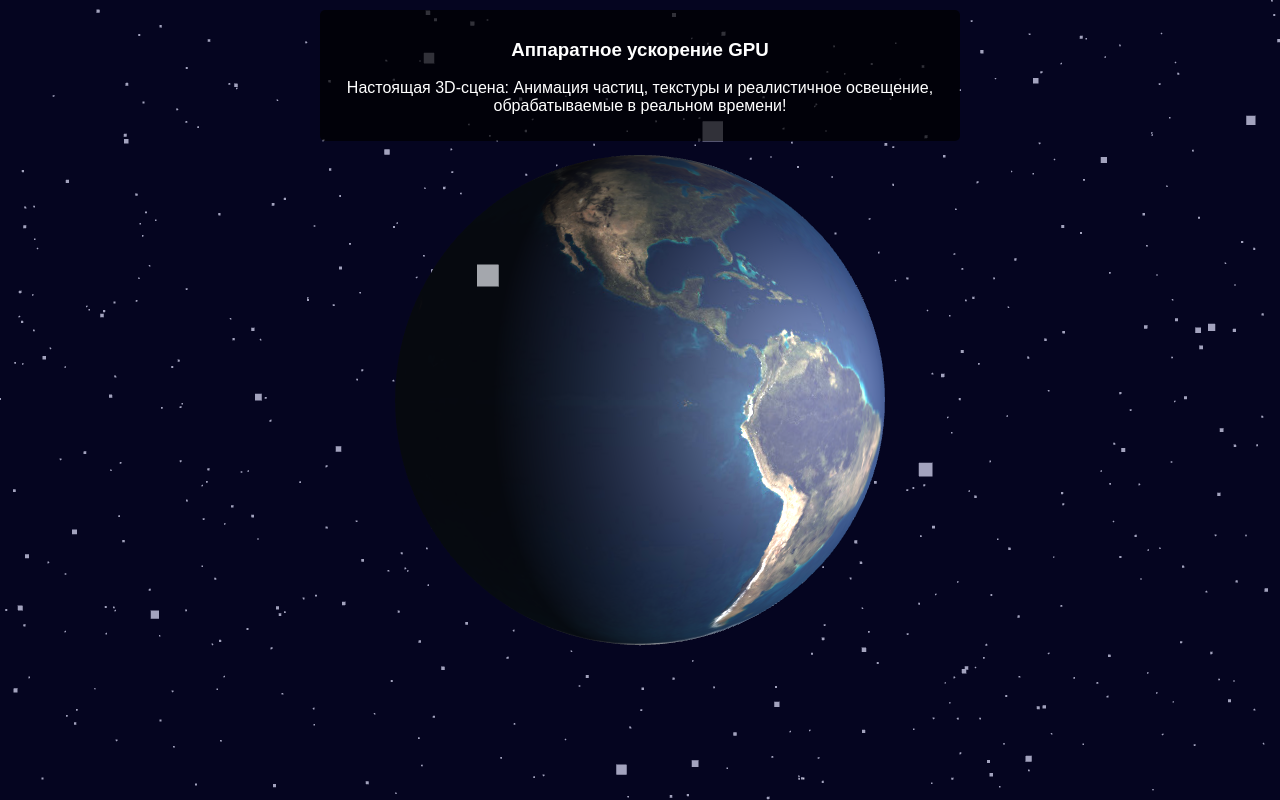
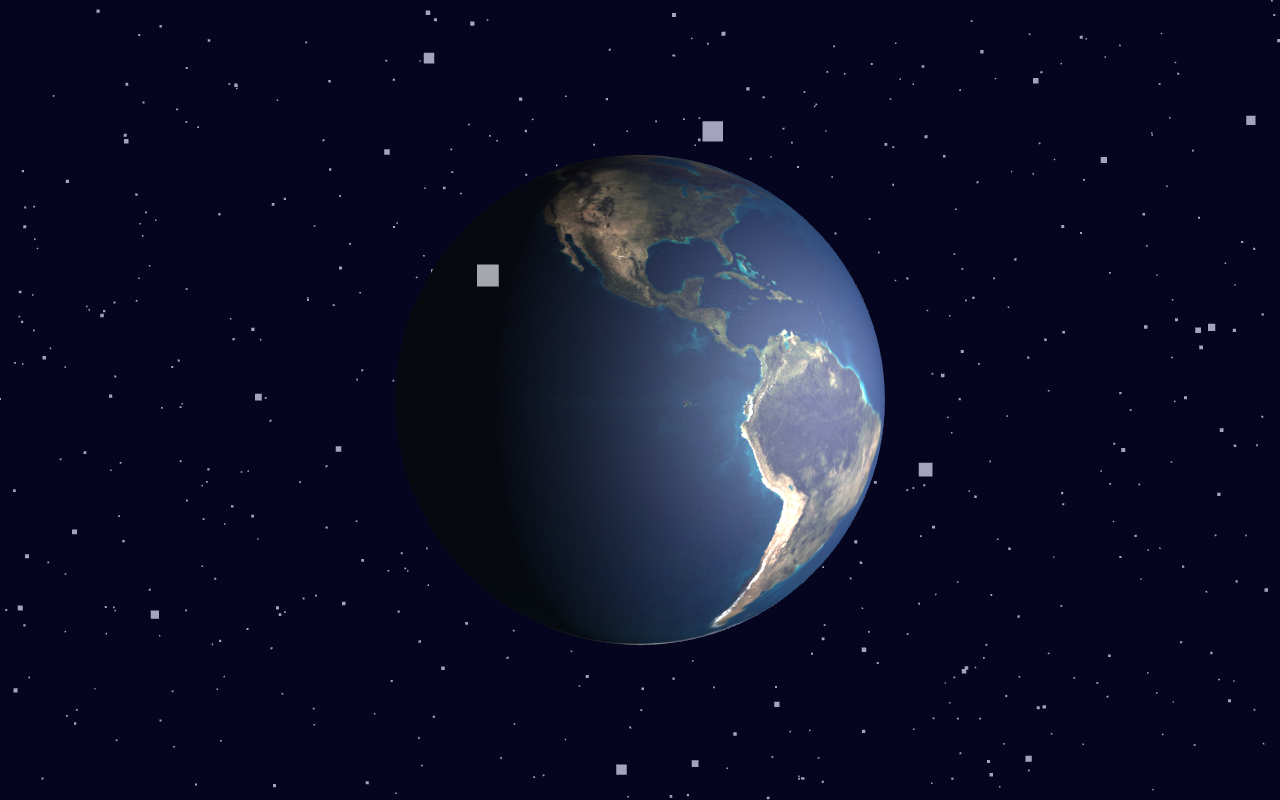
Before and after one commit to Grafnatt/webgl-gpu-demo, a plain HTML site: page index.html in a window 1280 px wide. Drawn offline with nearby package versions, Linux system fonts and the light colour scheme; animation ran at ten frames a second.

Commit message:
Update index.html

```diff
--- a/index.html
+++ b/index.html
@@ -3,7 +3,7 @@
 <head>
     <meta charset="UTF-8">
     <meta name="viewport" content="width=device-width, initial-scale=1.0">
-    <title>GPU WebGL: Анимированная Сцена</title>
+    <title>GPU WebGL</title>
     <style>
         body { margin: 0; overflow: hidden; font-family: sans-serif; }
         #info {
@@ -24,10 +24,6 @@
     <script src="https://unpkg.com/three@0.128.0/examples/js/controls/OrbitControls.js"></script>
 </head>
 <body>
-    <div id="info">
-        <h3>Аппаратное ускорение GPU</h3>
-        <p>Настоящая 3D-сцена: Анимация частиц, текстуры и реалистичное освещение, обрабатываемые в реальном времени!</p>
-    </div>
 
     <script>
         const scene = new THREE.Scene();
```
